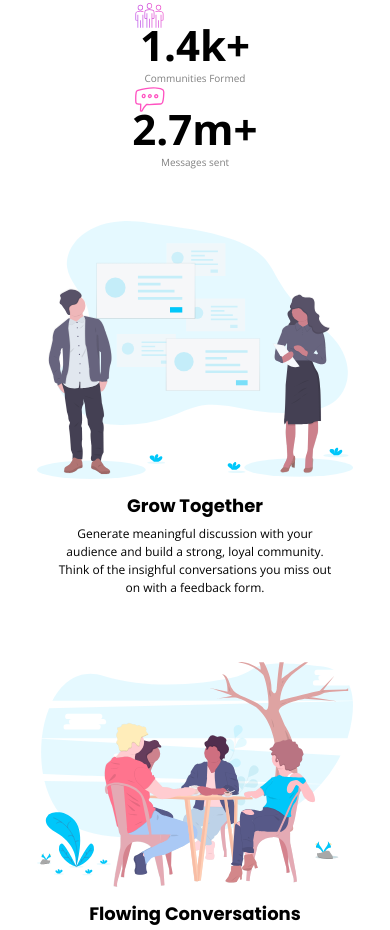
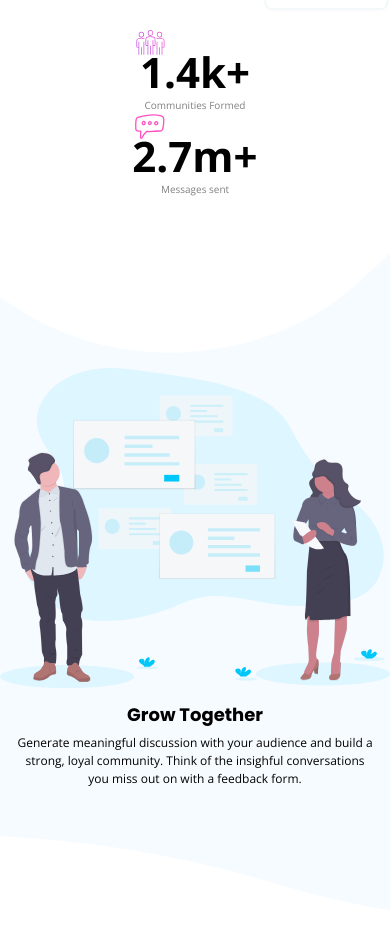
Before and after one commit to efrainhgmx/Huddle-page, a plain HTML site: page index.html in a window 390 px wide. Shown: the part 761-1691 px from the top of the page. Drawn offline with nearby package versions, Linux system fonts and the light colour scheme.

Commit message:
Agregado de fondos al primer y tercer article

```diff
--- a/index.html
+++ b/index.html
@@ -50,13 +50,15 @@
 
     <section class="second-main--section">
       <article class="article-container">
-        <figure class="article-image--container">
+        <div class="background-first--top"></div>
+        <figure class="article-image--container section-one">
           <img src="./images/illustration-grow-together.svg" alt="Grow Together Huddle">
         </figure>
-        <div class="article-content--container">
+        <div class="article-content--container section-one">
           <h2 class="article-title">Grow Together</h2>
           <p class="article-description">Generate meaningful discussion with your audience and build a strong, loyal community. Think of the insighful conversations you miss out on with a feedback form.</p>
         </div>
+        <div class="background-first--bottom"></div>
       </article>
 
       <article class="article-container">
@@ -70,13 +72,15 @@
       </article>
 
       <article class="article-container">
-        <figure class="article-image--container">
+        <div class="background-second--top"></div>
+        <figure class="article-image--container section-two">
           <img src="./images/illustration-your-users.svg" alt="Your Users Huddle">
         </figure>
-        <div class="article-content--container">
+        <div class="article-content--container section-two">
           <h2 class="article-title">Your Users</h2>
           <p class="article-description">It takes no time all to integrate Huddle with your app's aunthentication solution. This means, once signed in to your app, your users can start chatting immediately.</p>
         </div>
+        <div class="background-second--bottom"></div>
       </article>
     </section>
   </main>
--- a/styles.css
+++ b/styles.css
@@ -111,7 +111,7 @@ main {
 .first-main--section,
 .second-main--section,
 .main-numbers--container {
-    width: 90%;
+    width: 100%;
     height: auto;
     margin: 15px auto;
 }
@@ -210,5 +210,39 @@ main {
     font-weight: 400;
     margin-top: 10px;
 }
+
+.background-first--top,
+.background-first--bottom,
+.background-second--top,
+.background-second--bottom {
+    width: 100%;
+    height: 120px;
+    background-position: center;
+    background-size: cover;
+    background-repeat: no-repeat;
+}
+
+.background-first--top {
+    background-image: url(./images/bg-section-top-mobile-1.svg);
+}
+
+.background-first--bottom {
+    background-image: url(./images/bg-section-bottom-mobile-1.svg);
+}
+
+.background-second--top {
+    background-image: url(./images/bg-section-top-mobile-2.svg);
+}
+.background-second--bottom {
+    background-image: url(./images/bg-section-bottom-mobile-2.svg);
+}
+
+.section-one,
+.section-two {
+    background-color: #f6fbff;
+}
+/* end main section */
+
+/* footer section */
 .attribution { font-size: 11px; text-align: center; }
 .attribution a { color: hsl(228, 45%, 44%); }
```
